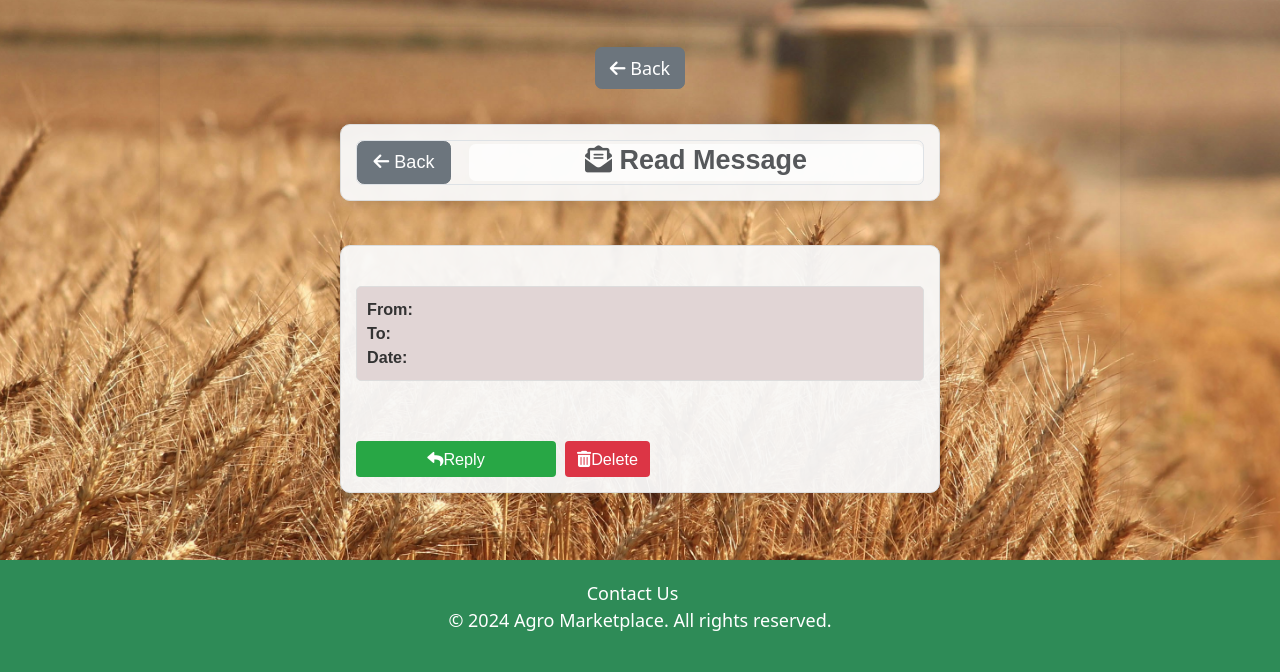
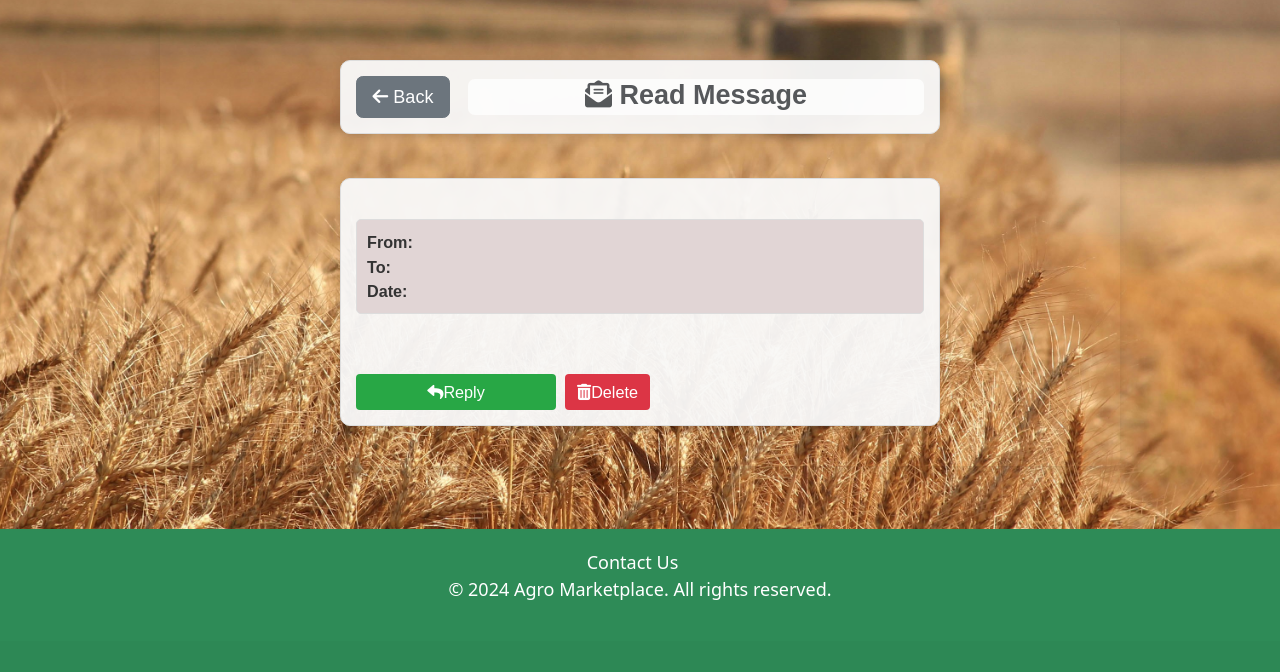
Before and after one commit to Aleksey-Kostov/agro_marketplace, a Django app: template templates/messages/message-read.html in a window 1280 px wide. Shown: the part 238-910 px from the top of the page. After the commit the page ends 838 px from the top, so only its background shows below. Run offline with Django 5.2, Linux system fonts and the light colour scheme; the template is opened without the code that fills it, so the values that code supplies are empty; parts of the project's set-up code (start-up, migrations or seed data) failed here and were passed over; some libraries are stand-ins or nearby versions.

Commit message:
fix: design improvements

```diff
--- a/templates/messages/message-read.html
+++ b/templates/messages/message-read.html
@@ -1,15 +1,9 @@
 {% extends 'common/base.html' %}
 {% block content %}
-    <main class="container my-4">
+    <main class="container my-2">
         <div class="mailbox-container">
-            <div class="col-12 text-center">
-                <!-- Back Button -->
-                <a href="{% url 'message-inbox' %}" class="btn btn-secondary">
-                    <i class="fas fa-arrow-left"></i> Back
-                </a>
-            </div>
             <div class="col-12 edit-profile text-details mb-2 message-box">
-                <div class="d-flex align-items-center border rounded">
+                <div class="d-flex align-items-center p-0 rounded">
                     <a href="{% url 'message-inbox' %}" class="btn btn-secondary me-3 back-button">
                         <i class="fas fa-arrow-left"></i> Back
                     </a>
```
